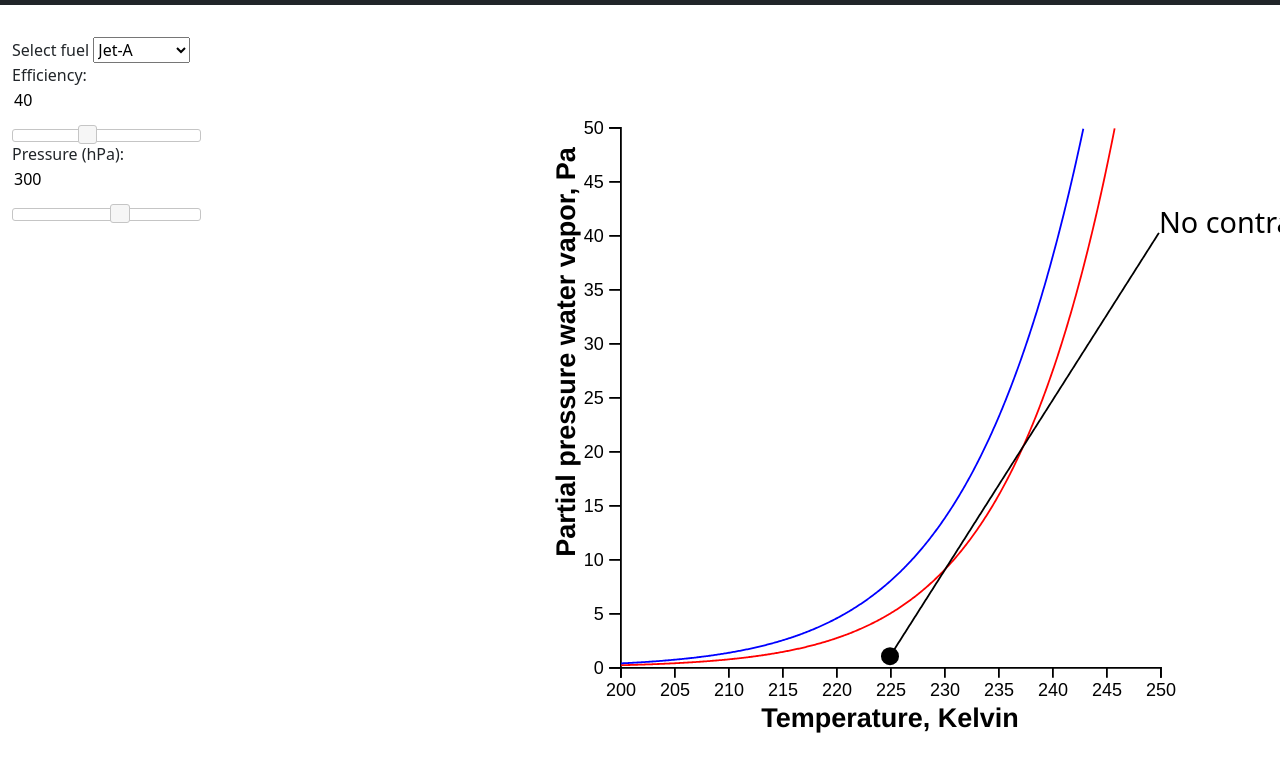
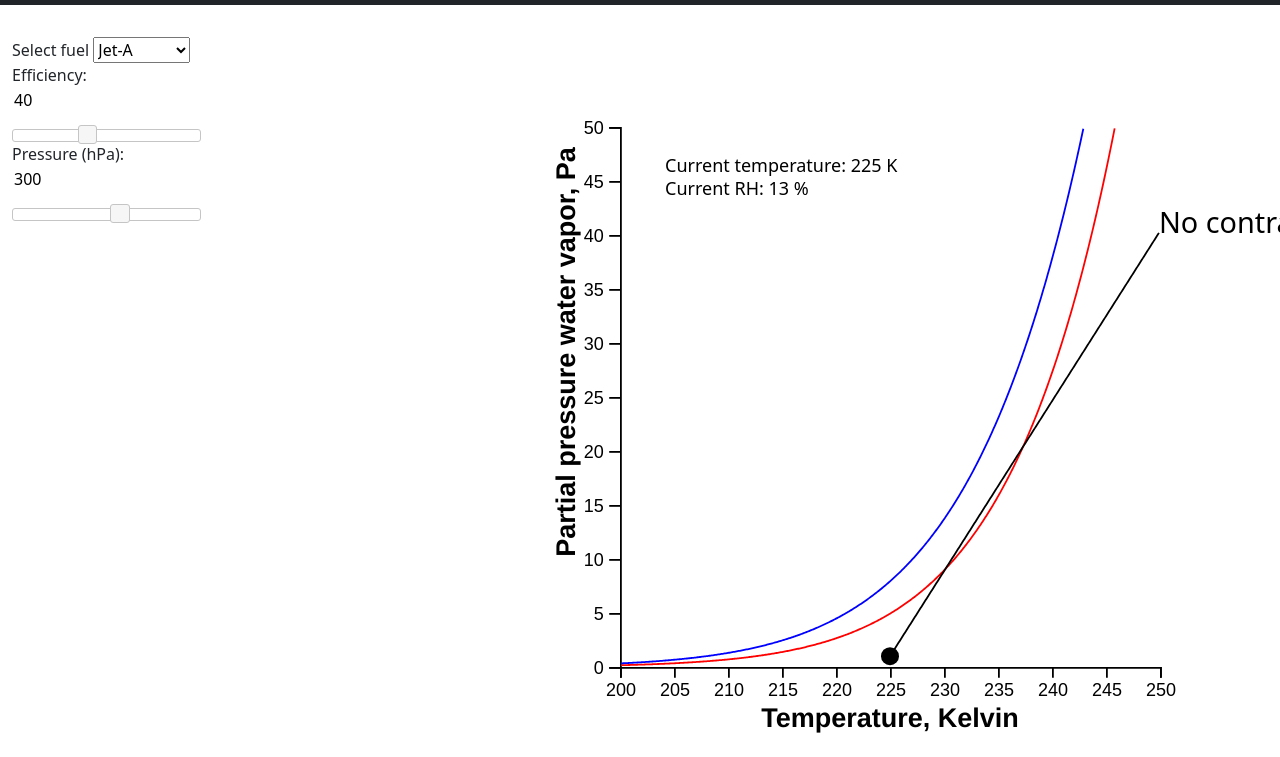
Before and after one commit to VincentMeijer/contrail-viz, a plain HTML site: page sac.html in a window 1280 px wide. Shown: the part 67-824 px from the top of the page. Drawn offline with nearby package versions, Linux system fonts and the light colour scheme.

Commit message:
Add current temp + RH

```diff
--- a/sac.html
+++ b/sac.html
@@ -302,6 +302,8 @@
                 .style("text-anchor", "middle");
 
 
+
+
             var ice_line = d3.line()
                         .defined(function(d) {
                             return d.temperature < max_temp &&  d.temperature > min_temp && d.pressure_sat_ice > min_pressure && d.pressure_sat_ice < max_pressure;
@@ -343,6 +345,22 @@
                 .attr("x", xScale(250))
                 .attr("y", yScale(clamp(slope * (250 - ambient_temperature) + ambient_pressure_h2o, min_pressure, max_pressure)));
 
+            svg.append("text")
+                .text(`Current temperature: ${ambient_temperature} K`)
+                .attr("class", "current-temperature")
+                .attr("x", 1.5 * margin.left)
+                .attr("y", 1.5 * margin.top)
+                .style("text-anchor", "left")
+                .style("font-size", 10);
+
+            svg.append("text")
+                .text(`Current RH: ${Math.round(100 * ambient_pressure_h2o / p_sat_liq(ambient_temperature))} %`)
+                .attr("class", "current-RH")
+                .attr("x", 1.5 * margin.left)
+                .attr("y", 1.75 * margin.top)
+                .style("text-anchor", "left")
+                .style("font-size", 10);
+
             svg.append("path")
                 .datum(data)
                 .attr("d", liq_line)
@@ -360,6 +378,11 @@
 
 
             var updateMixingLine = function () {
+                svg.select(".current-temperature")
+                .text(`Current temperature: ${Math.round(ambient_temperature)} K`);
+                svg.select(".current-RH")
+                .text(`Current RH: ${Math.round(100 * ambient_pressure_h2o / p_sat_liq(ambient_temperature))} %`);
+
 
                 slope = cp * p * EI_H2O / (epsilon * LHV * (1-eta));
 
```
